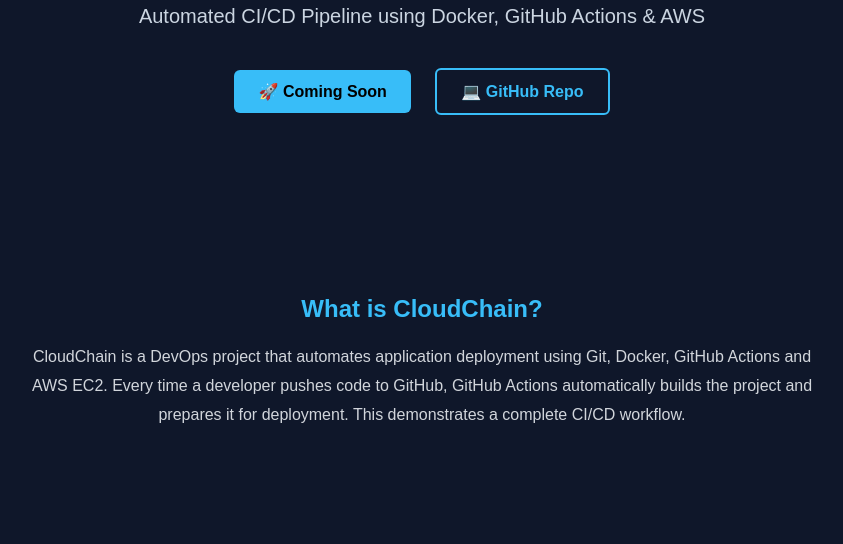
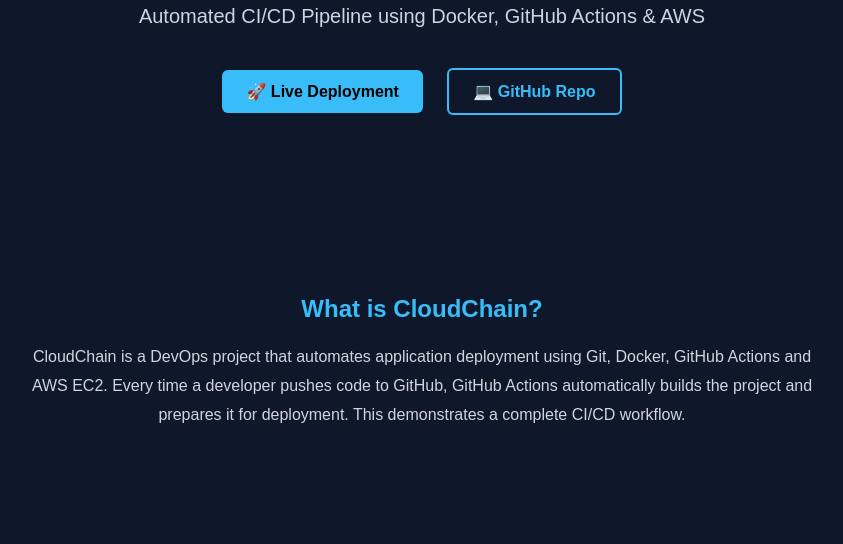
Before and after one commit to thevaishnavi20/CloudChain, a plain HTML site: page index.html in a window 1280 px wide. Shown: the part 256-800 px from the top of the page, without its empty margins (218-1061 px from the left). Drawn offline with Linux system fonts and the light colour scheme.

Commit message:
update live deployment link

```diff
--- a/index.html
+++ b/index.html
@@ -127,8 +127,8 @@
     <h1>CloudChain</h1>
     <p>Automated CI/CD Pipeline using Docker, GitHub Actions & AWS</p>
 
-    <a href="#" onclick="alert('Live deployment coming soon!')" class="btn1">
-      🚀 Coming Soon
+    <a href="http://100.31.65.151" target="_blank" class="btn1">
+      🚀 Live Deployment
     </a>
 
     <a href="https://github.com/thevaishnavi20/CloudChain" target="_blank" class="btn2">
```
